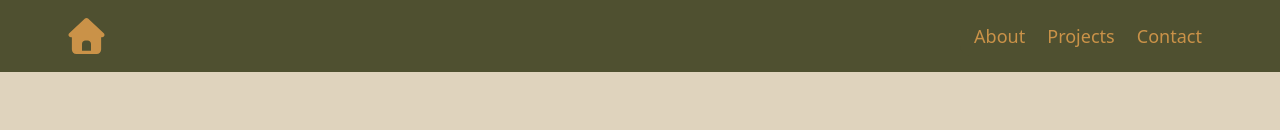
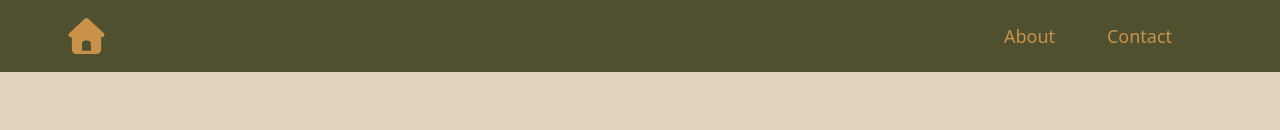
Before and after one commit to nataliatorres/nataliatorres.github.io, a React (Vite) app: page / in a window 1280 px wide. Shown: the top 130 px of the page. Built offline with nearby package versions, Linux system fonts and the light colour scheme; grey boxes are pictures that could not be loaded.

Commit message:
Removing the Projects link for now

```diff
--- a/src/components/NavBar/NavBar.jsx
+++ b/src/components/NavBar/NavBar.jsx
@@ -4,7 +4,7 @@ import Hamburger from './Hamburger';
 
 const NavBar = () => {
     const [hamburgerOpen, setHamburgerOpen] = useState(false);
-    const navItems = ["About", "Projects", "Contact"];
+    const navItems = ["About", "Contact"];
 
     const toggleHamburger = () => {
         setHamburgerOpen(!hamburgerOpen);
```
